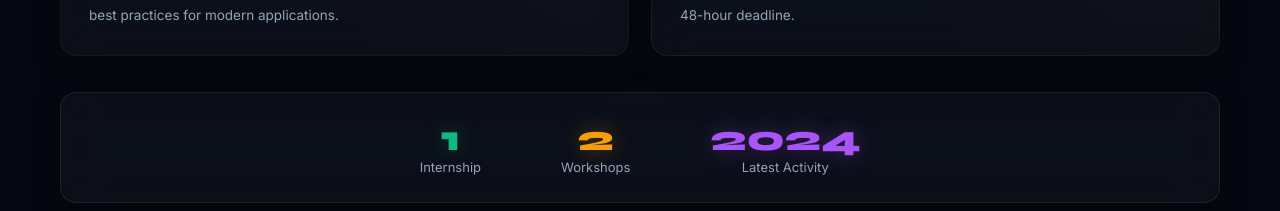
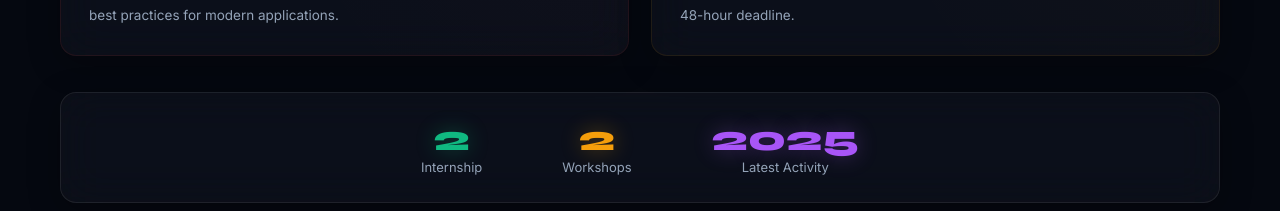
Before and after one commit to Nilamani77/my_portfolio, a React (Vite) app: page / in a window 1280 px wide. Shown: the part 8040-8251 px from the top of the page. Built offline with nearby package versions, Linux system fonts and the light colour scheme.

Commit message:
Update internship and activity years in Certs component

```diff
--- a/src/components/Certs.jsx
+++ b/src/components/Certs.jsx
@@ -389,9 +389,9 @@ export default function Certs() {
           transition={{ delay: 0.75 }}
         >
           {[
-            { n: '1', l: 'Internship', c: '#10b981' },
+            { n: '2', l: 'Internship', c: '#10b981' },
             { n: '2', l: 'Workshops', c: '#f59e0b' },
-            { n: '2024', l: 'Latest Activity', c: '#a855f7' },
+            { n: '2025', l: 'Latest Activity', c: '#a855f7' },
           ].map((s) => (
             <div key={s.l}>
               <div style={{ fontFamily: 'var(--font-h)', fontWeight: 800, fontSize: 36, color: s.c, textShadow: `0 0 22px ${s.c}55` }}>{s.n}</div>
```
